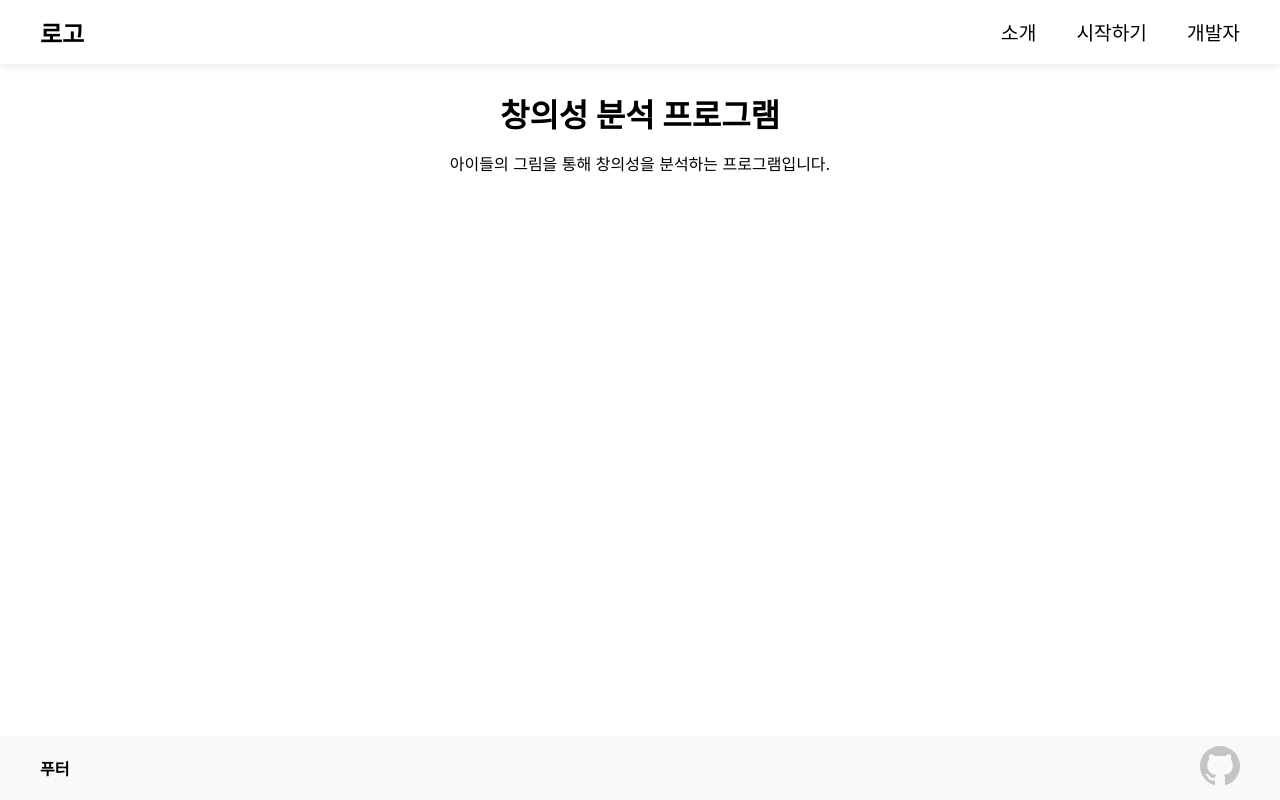
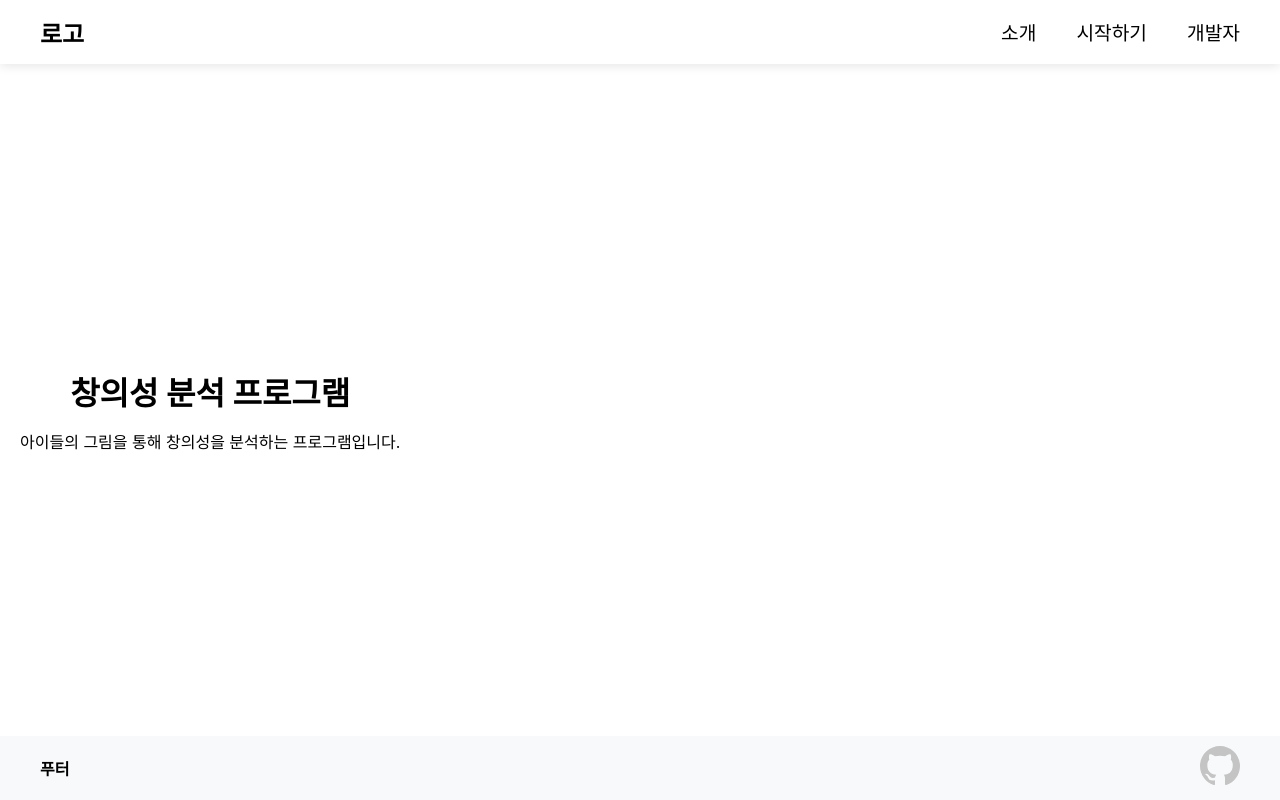
Before and after one commit to limhuijin/Painting_Creativity_React, a React (Vite) app: page / in a window 1280 px wide. Built offline with nearby package versions, Linux system fonts and the light colour scheme.

Commit message:
App 요소 스타일 변경

```diff
--- a/src/App.jsx
+++ b/src/App.jsx
@@ -5,10 +5,11 @@ import styled from "styled-components";
 import { useEffect } from "react";
 
 const Style = styled.main`
-  height: auto;
   min-height: calc(100% - 4rem); // 헤더 높이
   padding: 20px;
   padding-bottom: 4rem; // 푸터 높이
+  display: flex;
+  align-items: center;
 `;
 
 function App() {
```
